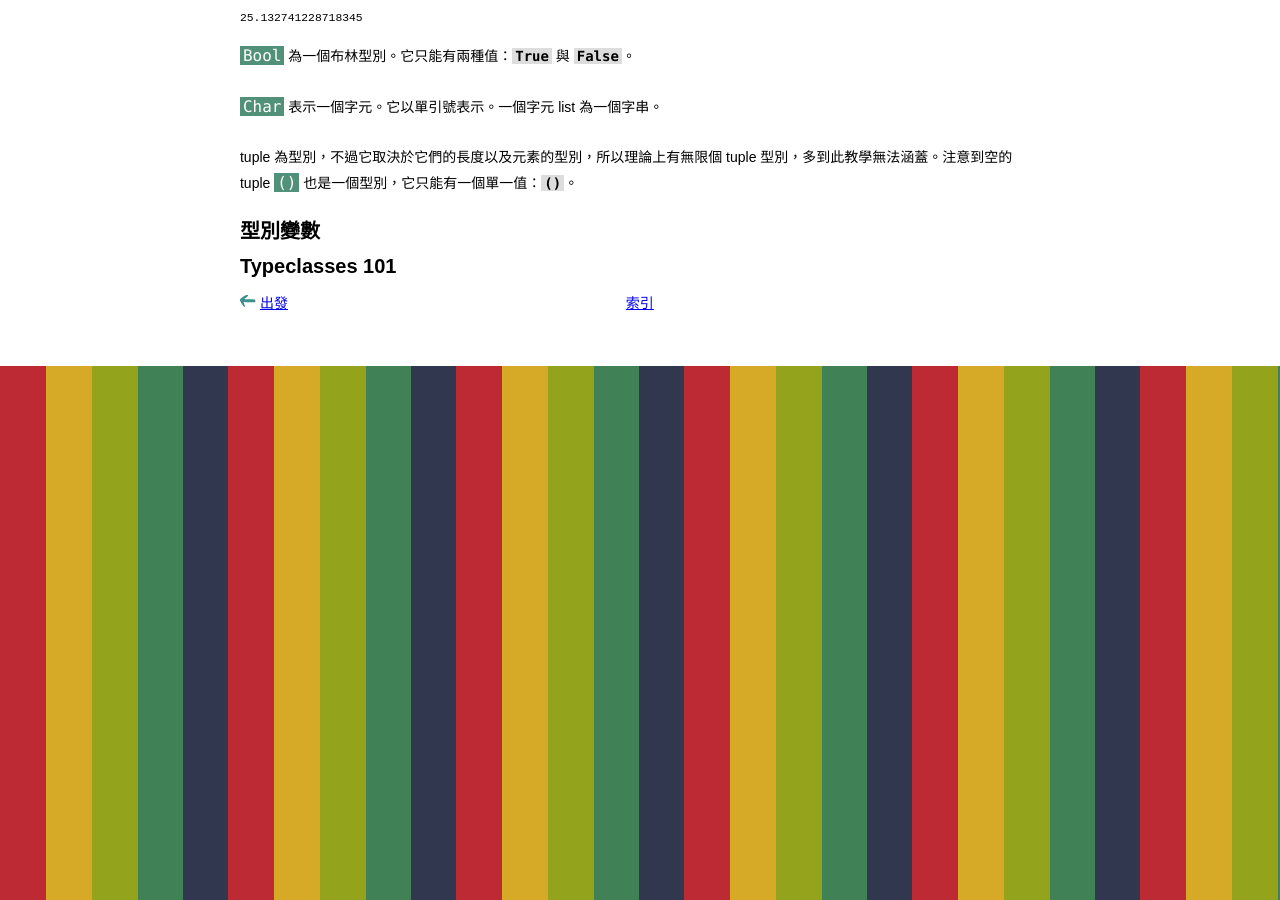
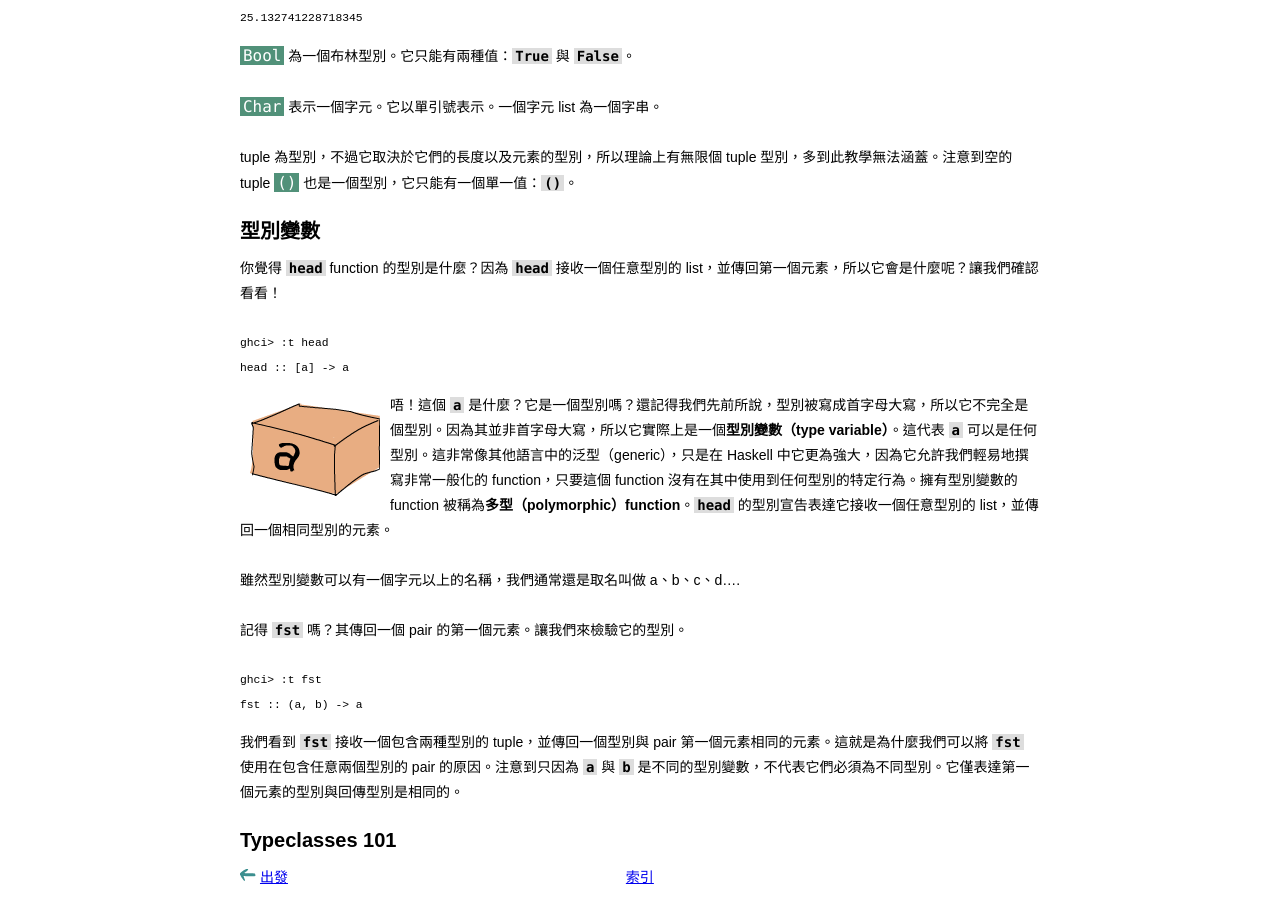
Before and after one commit to jason2506/lyah.zh-tw, a Jekyll site: the page built from types-and-typeclasses/index.md, in a window 1280 px wide and 900 px high, scrolled down 2181 px. Built offline with Jekyll 4.4.1, drawn with Linux system fonts in a browser that asks for light colours; Markdown is read by kramdown in place of the engine named in the settings.

Commit message:
Translate second section in Chapter 3.

```diff
--- a/types-and-typeclasses/index.md
+++ b/types-and-typeclasses/index.md
@@ -91,4 +91,25 @@ tuple 為型別，不過它取決於它們的長度以及元素的型別，所
 
 ## <a name="type-variables">型別變數</a>
 
+你覺得 `head` function 的型別是什麼？因為 `head` 接收一個任意型別的 list，並傳回第一個元素，所以它會是什麼呢？讓我們確認看看！
+
+<pre name="code" class="haskell: ghci">
+ghci> :t head
+head :: [a] -> a
+</pre>
+
+<img src="img/box.png" alt="box" style="float:left" />
+唔！這個 `a` 是什麼？它是一個型別嗎？還記得我們先前所說，型別被寫成首字母大寫，所以它不完全是個型別。因為其並非首字母大寫，所以它實際上是一個*型別變數（type variable）*。這代表 `a` 可以是任何型別。這非常像其他語言中的泛型（generic），只是在 Haskell 中它更為強大，因為它允許我們輕易地撰寫非常一般化的 function，只要這個 function 沒有在其中使用到任何型別的特定行為。擁有型別變數的 function 被稱為*多型（polymorphic）function*。`head` 的型別宣告表達它接收一個任意型別的 list，並傳回一個相同型別的元素。
+
+雖然型別變數可以有一個字元以上的名稱，我們通常還是取名叫做 a、b、c、d....
+
+記得 `fst` 嗎？其傳回一個 pair 的第一個元素。讓我們來檢驗它的型別。
+
+<pre name="code" class="haskell: ghci">
+ghci> :t fst
+fst :: (a, b) -> a
+</pre>
+
+我們看到 `fst` 接收一個包含兩種型別的 tuple，並傳回一個型別與 pair 第一個元素相同的元素。這就是為什麼我們可以將 `fst` 使用在包含任意兩個型別的 pair 的原因。注意到只因為 `a` 與 `b` 是不同的型別變數，不代表它們必須為不同型別。它僅表達第一個元素的型別與回傳型別是相同的。
+
 ## <a name="typeclasses-101">Typeclasses 101</a>
```
Also changed, not shown: img/box.png (added).
